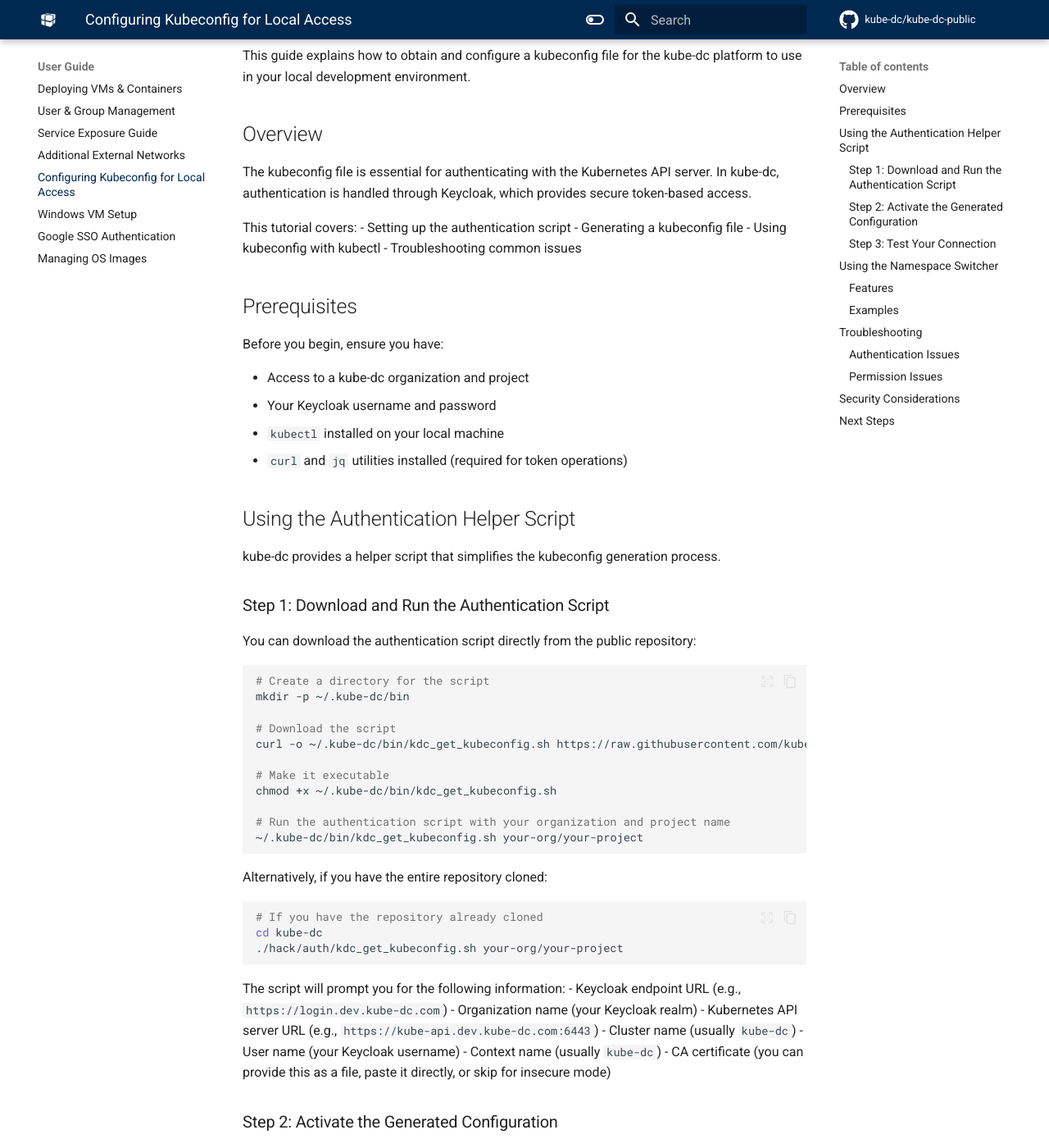
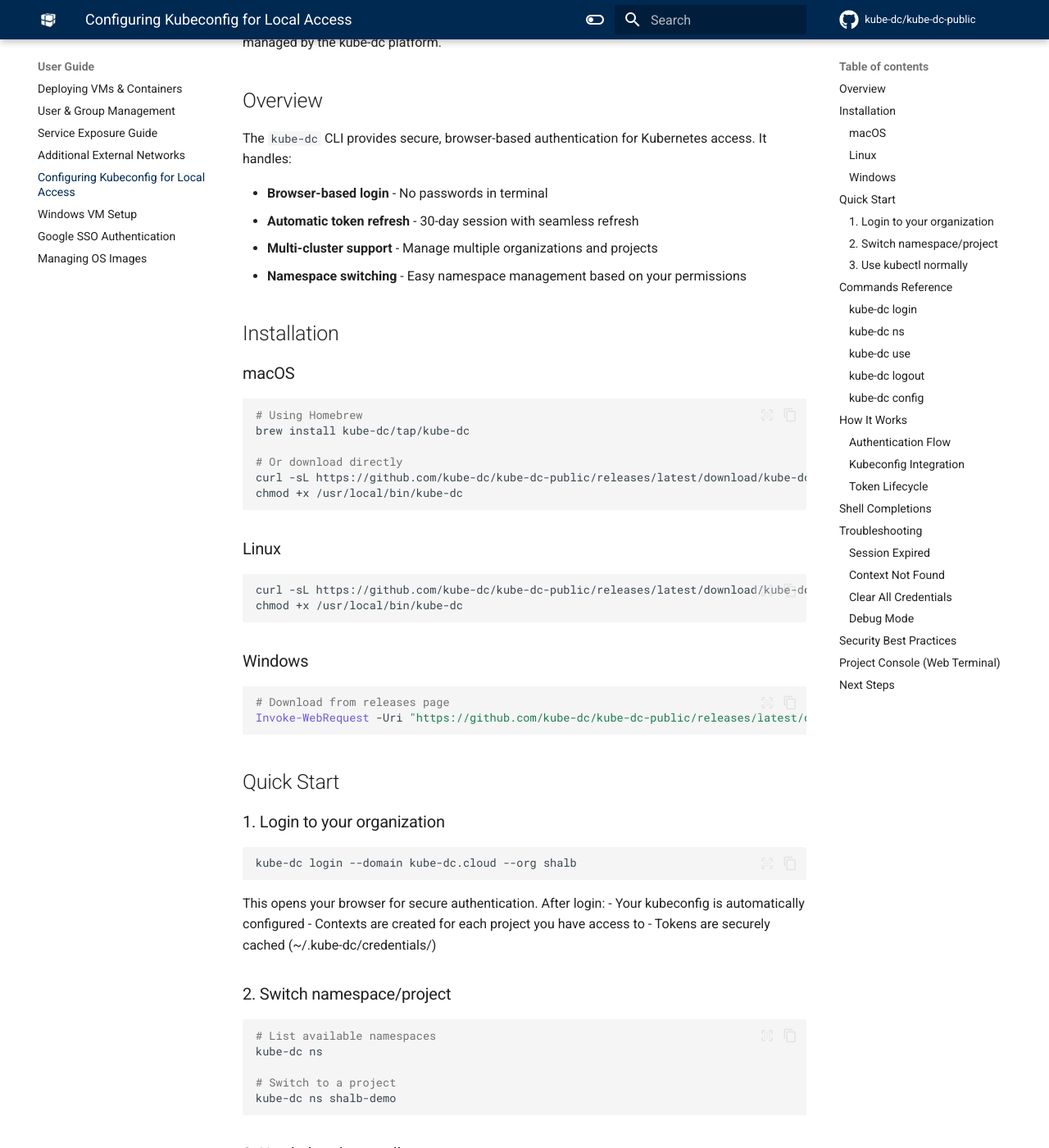
Before and after one commit to kube-dc/kube-dc-public, an MkDocs documentation site: the page built from docs/tutorial-kubeconfig.md, in a window 1280 px wide and 1400 px high, scrolled down 214 px. Shown: the whole window at 82% size. Built offline with MkDocs 1.6.1 and Material for MkDocs 9.7.7, drawn with Linux system fonts in a browser that asks for light colours; comment, search, counter and statistics services are not loaded; some of the changed text lies outside the part shown.

Commit message:
Sync from private repo

````diff
--- a/docs/tutorial-kubeconfig.md
+++ b/docs/tutorial-kubeconfig.md
@@ -1,152 +1,253 @@
-# Obtaining and Using Kubeconfig in Your Local Console
+# Kube-DC CLI - Kubernetes Access
 
-This guide explains how to obtain and configure a kubeconfig file for the kube-dc platform to use in your local development environment.
+This guide explains how to install and use the `kube-dc` CLI tool to access Kubernetes clusters managed by the kube-dc platform.
 
 ## Overview
 
-The kubeconfig file is essential for authenticating with the Kubernetes API server. In kube-dc, authentication is handled through Keycloak, which provides secure token-based access.
+The `kube-dc` CLI provides secure, browser-based authentication for Kubernetes access. It handles:
 
-This tutorial covers:
-- Setting up the authentication script
-- Generating a kubeconfig file
-- Using kubeconfig with kubectl
-- Troubleshooting common issues
+- **Browser-based login** - No passwords in terminal
+- **Automatic token refresh** - 30-day session with seamless refresh
+- **Multi-cluster support** - Manage multiple organizations and projects
+- **Namespace switching** - Easy namespace management based on your permissions
 
-## Prerequisites
+## Installation
 
-Before you begin, ensure you have:
-
-- Access to a kube-dc organization and project
-- Your Keycloak username and password
-- `kubectl` installed on your local machine
-- `curl` and `jq` utilities installed (required for token operations)
-
-## Using the Authentication Helper Script
-
-kube-dc provides a helper script that simplifies the kubeconfig generation process.
-
-### Step 1: Download and Run the Authentication Script
-
-You can download the authentication script directly from the public repository:
+### macOS
 
 ```bash
-# Create a directory for the script
-mkdir -p ~/.kube-dc/bin
+# Using Homebrew
+brew install kube-dc/tap/kube-dc
 
-# Download the script
-curl -o ~/.kube-dc/bin/kdc_get_kubeconfig.sh https://raw.githubusercontent.com/kube-dc/kube-dc-public/main/hack/auth/kdc_get_kubeconfig.sh
-
-# Make it executable
-chmod +x ~/.kube-dc/bin/kdc_get_kubeconfig.sh
-
-# Run the authentication script with your organization and project name
-~/.kube-dc/bin/kdc_get_kubeconfig.sh your-org/your-project
+# Or download directly
+curl -sL https://github.com/kube-dc/kube-dc-public/releases/latest/download/kube-dc_darwin_amd64 -o /usr/local/bin/kube-dc
+chmod +x /usr/local/bin/kube-dc
 ```
 
-Alternatively, if you have the entire repository cloned:
+### Linux
 
 ```bash
-# If you have the repository already cloned
-cd kube-dc
-./hack/auth/kdc_get_kubeconfig.sh your-org/your-project
+curl -sL https://github.com/kube-dc/kube-dc-public/releases/latest/download/kube-dc_linux_amd64 -o /usr/local/bin/kube-dc
+chmod +x /usr/local/bin/kube-dc
 ```
 
-The script will prompt you for the following information:
-- Keycloak endpoint URL (e.g., `https://login.dev.kube-dc.com`)
-- Organization name (your Keycloak realm)
-- Kubernetes API server URL (e.g., `https://kube-api.dev.kube-dc.com:6443`)
-- Cluster name (usually `kube-dc`)
-- User name (your Keycloak username)
-- Context name (usually `kube-dc`)
-- CA certificate (you can provide this as a file, paste it directly, or skip for insecure mode)
+### Windows
 
-### Step 2: Activate the Generated Configuration
+```powershell
+# Download from releases page
+Invoke-WebRequest -Uri "https://github.com/kube-dc/kube-dc-public/releases/latest/download/kube-dc_windows_amd64.exe" -OutFile "$env:USERPROFILE\bin\kube-dc.exe"
+```
 
-After the script completes, activate the configuration:
+## Quick Start
+
+### 1. Login to your organization
 
 ```bash
-source ~/.kube-dc/your-org-your-project/activate.sh
+kube-dc login --domain kube-dc.cloud --org shalb
 ```
 
-This will:
+This opens your browser for secure authentication. After login:
+- Your kubeconfig is automatically configured
+- Contexts are created for each project you have access to
+- Tokens are securely cached (~/.kube-dc/credentials/)
 
-1. Set the `KUBECONFIG` environment variable to point to your new configuration
-2. Source the environment variables from the `.env` file
-3. Add the `kn` alias for namespace switching
-4. Display instructions for using kubectl
+### 2. Switch namespace/project
 
-You can now use `kubectl` commands as usual:
+```bash
+# List available namespaces
+kube-dc ns
+
+# Switch to a project
+kube-dc ns shalb-demo
+```
+
+### 3. Use kubectl normally
 
 ```bash
 kubectl get pods
+kubectl top pods
+kubectl logs -f my-pod
 ```
 
-On first use, you'll be prompted to enter your Keycloak username and password. The script will obtain tokens and cache them for subsequent commands.
+## Commands Reference
 
-### Step 3: Test Your Connection
+### `kube-dc login`
 
-Test that your kubeconfig works correctly:
+Authenticate with a kube-dc platform.
 
 ```bash
-kubectl get pods
+kube-dc login --domain <domain> --org <organization>
+
+# Examples
+kube-dc login --domain kube-dc.cloud --org shalb
+kube-dc login --domain stage.kube-dc.com --org mycompany
 ```
 
-On first use, you'll be prompted to enter your Keycloak username and password. The script will obtain tokens and cache them for subsequent commands.
+**Options:**
+- `--domain` - Platform domain (e.g., kube-dc.cloud)
+- `--org` - Organization/realm name
+- `--insecure` - Skip TLS verification (not recommended for production)
 
+### `kube-dc ns`
 
-
-## Using the Namespace Switcher
-
-The `kn` tool is installed automatically during setup and is configured as an alias when you activate the environment. It allows you to easily view and switch between namespaces that your token has permissions to access.
-
-### Features
-
-- **Intelligent Operation**: When used with a kube-dc context, it reads namespace permissions directly from your JWT token
-- **Interactive Selection**: Run `kn` without arguments to see a list of available namespaces
-- **Direct Selection**: Specify a namespace with `kn my-namespace`
-- **Fallback Mode**: If not in a kube-dc context, falls back to `kubens` or basic kubectl namespace commands
-
-### Examples
+Switch between namespaces you have access to.
 
 ```bash
-# List available namespaces and select interactively
-kn
+# List available namespaces (shows * for current)
+kube-dc ns
 
-# Switch directly to a specific namespace
-kn shalb-demo
+# Switch to a namespace
+kube-dc ns shalb-demo
+```
+
+### `kube-dc use`
+
+Switch between kube-dc contexts.
+
+```bash
+# List all kube-dc contexts
+kube-dc use
+
+# Switch to a specific context
+kube-dc use shalb/demo
+```
+
+### `kube-dc logout`
+
+Remove cached credentials.
+
+```bash
+# Logout from current server
+kube-dc logout
+
+# Logout from all servers
+kube-dc logout --all
+```
+
+### `kube-dc config`
+
+View configuration and token status.
+
+```bash
+# Show current configuration
+kube-dc config show
+
+# List all kube-dc contexts
+kube-dc config get-contexts
+```
+
+## How It Works
+
+### Authentication Flow
+
+1. **Login**: Browser opens to Keycloak login page
+2. **OAuth2 PKCE**: Secure token exchange without exposing credentials
+3. **Token Storage**: Encrypted tokens stored in `~/.kube-dc/credentials/`
+4. **kubectl Integration**: Acts as credential plugin for kubectl
+
+### Kubeconfig Integration
+
+After login, your kubeconfig contains entries like:
+
+```yaml
+contexts:
+- name: kube-dc/shalb/demo
+  context:
+    cluster: kube-dc-kube-dc.cloud-shalb
+    user: kube-dc@kube-dc.cloud/shalb
+    namespace: shalb-demo
+
+users:
+- name: kube-dc@kube-dc.cloud/shalb
+  user:
+    exec:
+      apiVersion: client.authentication.k8s.io/v1
+      command: kube-dc
+      args:
+        - credential
+        - --server
+        - https://kube-api.kube-dc.cloud:6443
+```
+
+### Token Lifecycle
+
+- **Access Token**: Short-lived (5 minutes), automatically refreshed
+- **Refresh Token**: 30-day validity with offline_access scope
+- **Auto-refresh**: Tokens refresh transparently when kubectl runs
+
+## Shell Completions
+
+Enable tab completion for your shell:
+
+```bash
+# Bash
+kube-dc completion bash > /etc/bash_completion.d/kube-dc
+
+# Zsh
+kube-dc completion zsh > "${fpath[1]}/_kube-dc"
+
+# Fish
+kube-dc completion fish > ~/.config/fish/completions/kube-dc.fish
 ```
 
 ## Troubleshooting
 
-### Authentication Issues
+### Session Expired
 
-If you're experiencing authentication problems:
+If you see "session expired", your refresh token has expired (after 30 days of inactivity):
 
-1. **Token expiration**: The refresh token may have expired. Delete the `.refresh_token` file in your kubeconfig directory and try again:
-   ```bash
-   rm ~/.kube-dc/*-*/scripts/.refresh_token
-   ```
+```bash
+kube-dc login --domain <domain> --org <org>
+```
 
-2. **Invalid credentials**: Ensure you're using the correct username and password for your Keycloak account.
+### Context Not Found
 
-3. **Connection issues**: Verify your network can reach the Keycloak and API servers.
+If `kube-dc ns` shows "not a kube-dc context":
 
-### Permission Issues
+```bash
+# Check current context
+kubectl config current-context
 
-If you can authenticate but receive permission errors:
+# Switch to a kube-dc context
+kube-dc use shalb/demo
+```
 
-1. **Namespace access**: Ensure you're using the correct namespace in your context. Your namespace should be in the format `organization-project`.
+### Clear All Credentials
 
-2. **Role assignment**: Contact your organization administrator to verify you have the appropriate roles assigned in Keycloak.
+To start fresh:
 
-3. **Resource-specific permissions**: Check that your role has permissions for the specific resources you're trying to access.
+```bash
+kube-dc logout --all
+rm -rf ~/.kube-dc/credentials/
+```
 
-## Security Considerations
+### Debug Mode
 
-- Keep your kubeconfig file secure (600 permissions)
-- Never share your refresh or access tokens
-- Be cautious when using `insecure-skip-tls-verify: true` in production environments
-- If your credentials may be compromised, contact your administrator to revoke your tokens
+For troubleshooting connection issues:
+
+```bash
+kube-dc login --domain kube-dc.cloud --org shalb --debug
+```
+
+## Security Best Practices
+
+- **Never share** your `~/.kube-dc/credentials/` directory
+- Use `--insecure` only for development/testing
+- Logout when finished: `kube-dc logout`
+- Credentials are stored with 600 permissions
+
+## Project Console (Web Terminal)
+
+For quick access without CLI installation, use the **Project Console** from the UI:
+
+1. Click your username in the top-right
+2. Select "Project console"
+3. A web terminal opens with kubectl pre-configured
+
+The web console includes:
+- `kubectl`, `helm`, `k9s`, `stern`, `virtctl`
+- Shell completions for all tools
+- Common aliases: `k`, `kgp`, `kgs`, `kl`, etc.
 
 ## Next Steps
 
````
